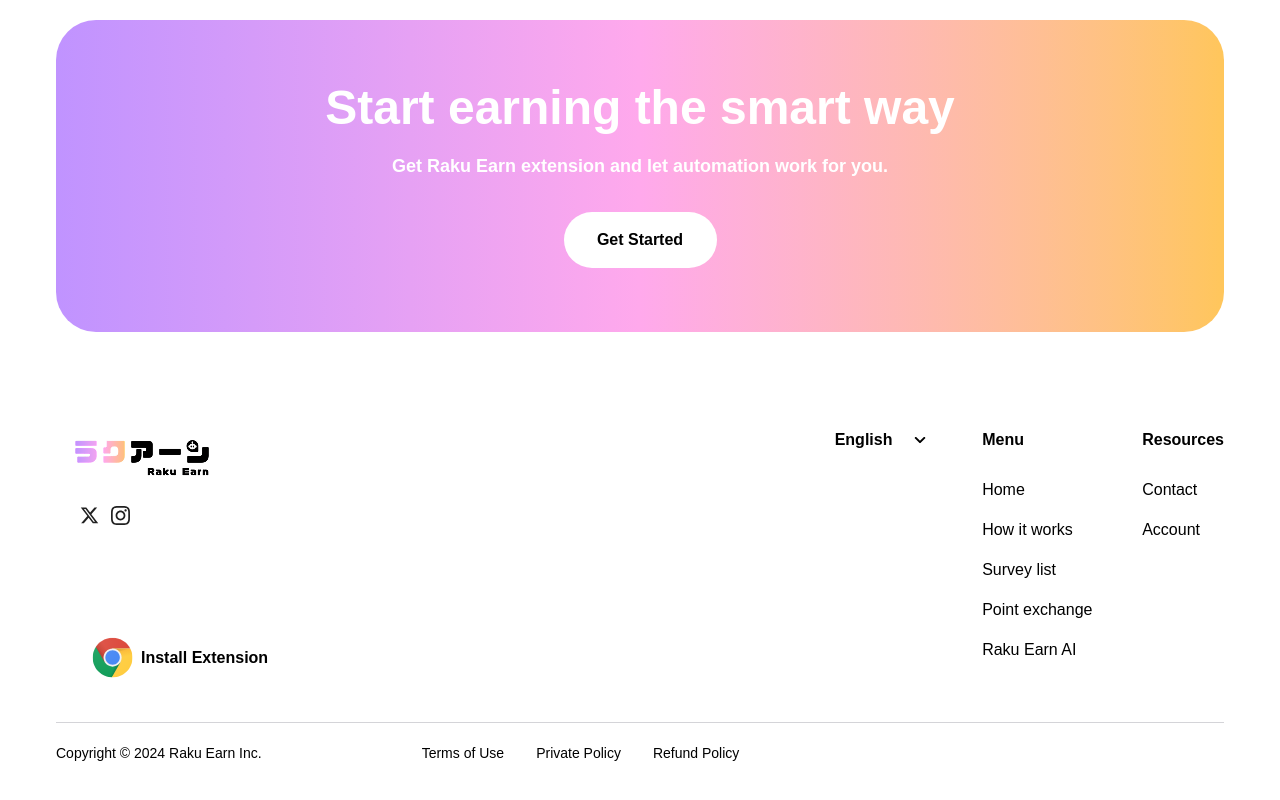
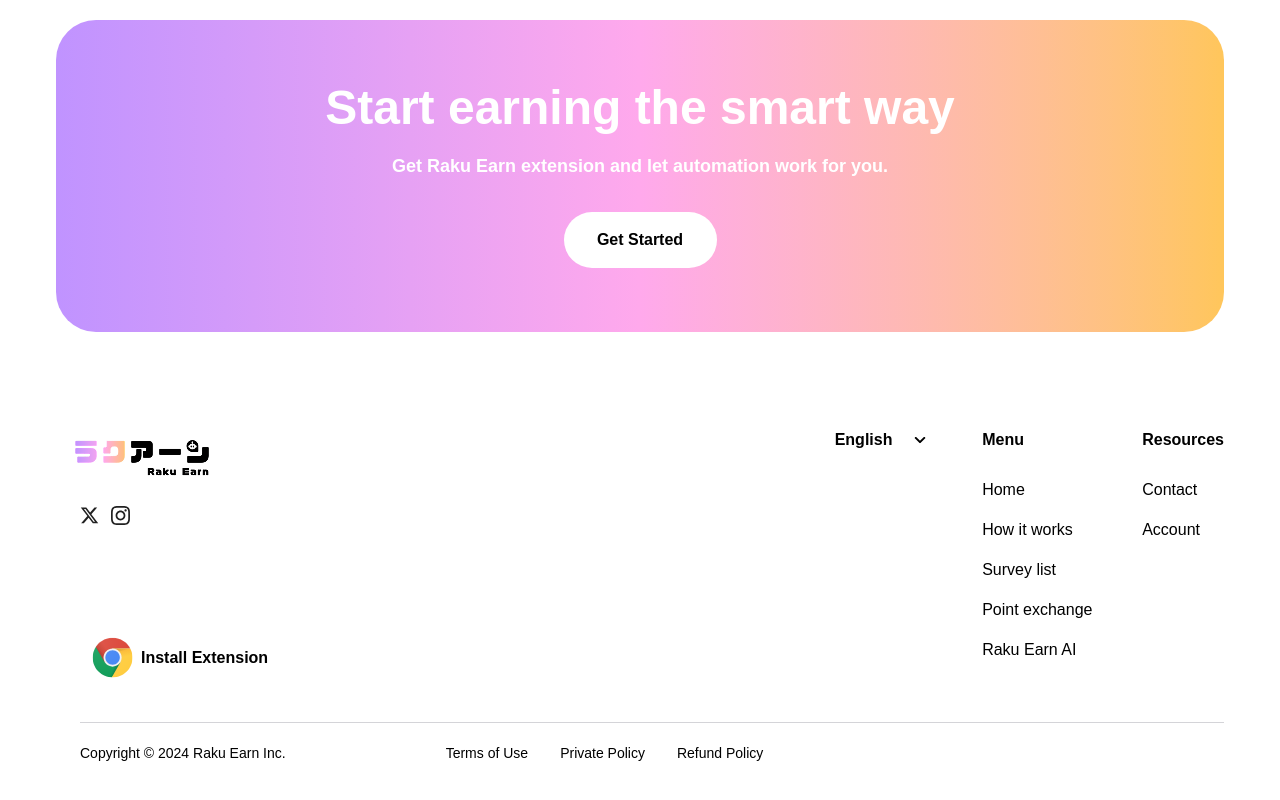
Before and after one commit to codebeast0420/pointsite, a Next.js app: page / in a window 1280 px wide. Shown: the part 2078-2878 px from the top of the page. Built offline with nearby package versions, Linux system fonts and the light colour scheme.

Commit message:
fix footer margin

```diff
--- a/components/layout/Footer.tsx
+++ b/components/layout/Footer.tsx
@@ -96,7 +96,7 @@
           </div>
         </div>
 
-        <div className="flex justify-start max-sm:flex-col-reverse max-sm:gap-10 gap-40 pt-5 border-solid border-t-[0.5px] border-t-zinc-300">
+        <div className="flex ml-6 max-md:ml-0 justify-start max-sm:flex-col-reverse max-sm:gap-10 gap-40 pt-5 border-solid border-t-[0.5px] border-t-zinc-300">
           <p className="text-sm">Copyright © 2024 Raku Earn Inc.</p>
           <nav className="flex gap-8 max-sm:flex-col max-sm:gap-2 max-sm:mt-4" aria-label="Legal">
             {policies.map((policy, index) => (
```
